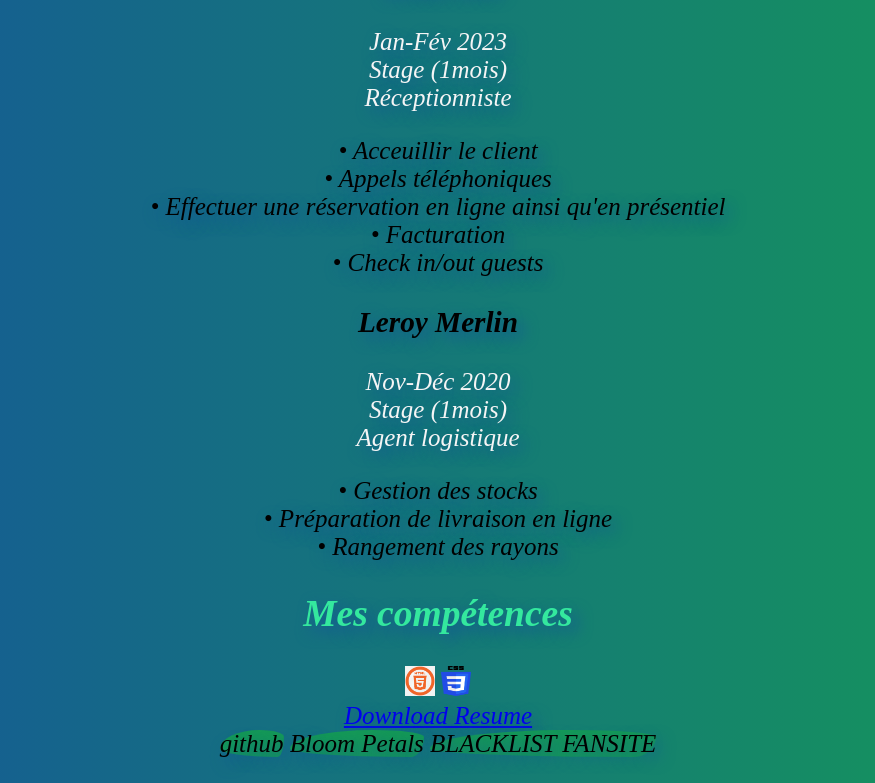
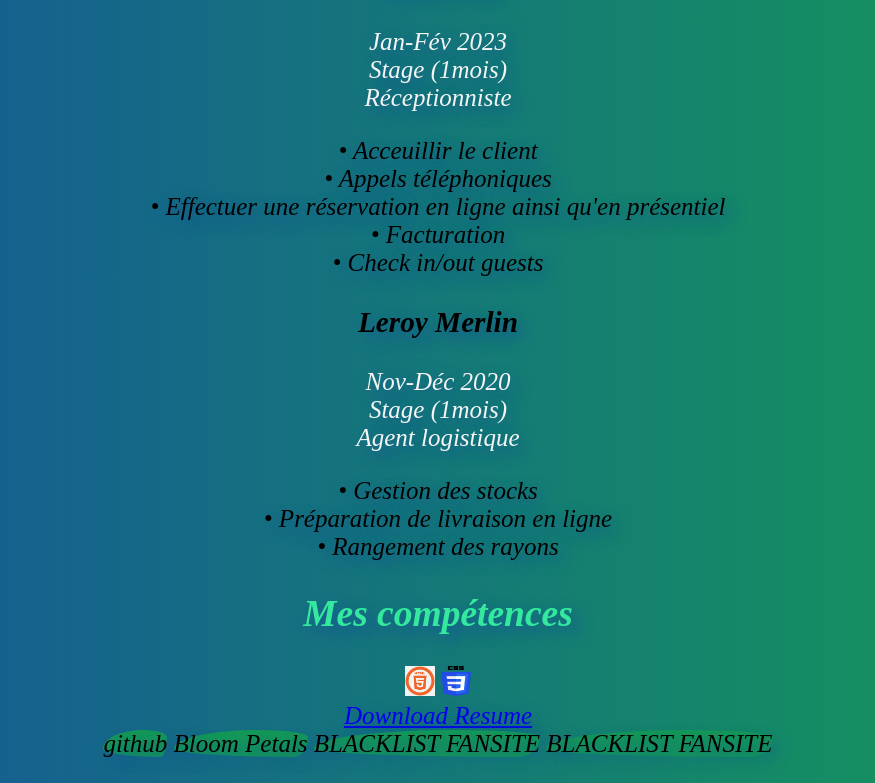
Before and after one commit to aaron-agustin/plesk, a plain HTML site: page index.html in a window 1280 px wide. Shown: the part 1251-2034 px from the top of the page, without its empty margins (202-1077 px from the left). Drawn offline with Linux system fonts and the light colour scheme.

Commit message:
ajouts marseille

```diff
--- a/index.html
+++ b/index.html
@@ -89,6 +89,6 @@
         <a class="fcc-btn" href="https://github.com/aaron-agustin">github</a>
         <a class="fcc-btn" href="projets/Bloom Petals/index.html">Bloom Petals</a>
         <a class="fcc-btn" href="projets/Blacklist/index.html">BLACKLIST FANSITE</a>
-
+        <a class="fcc-btn" href="projets/ville-marseille/index.html">BLACKLIST FANSITE</a>
     </body>
 </html>
```
